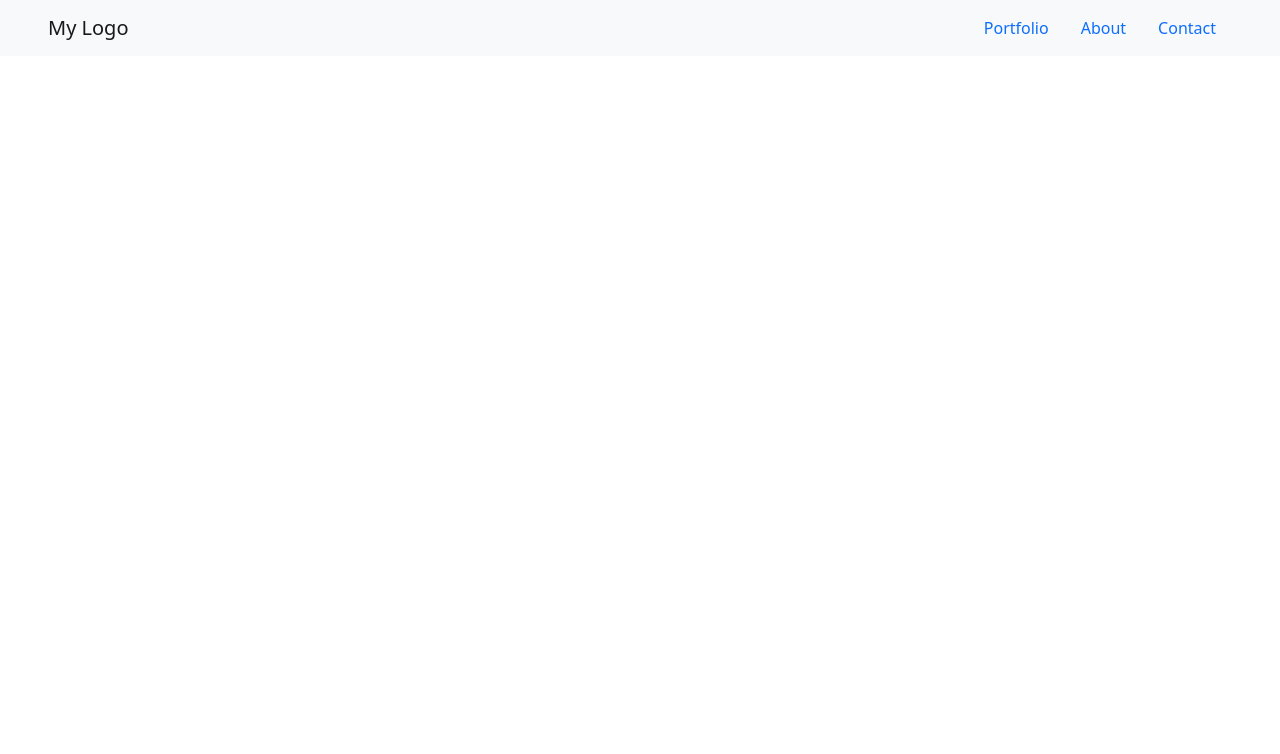
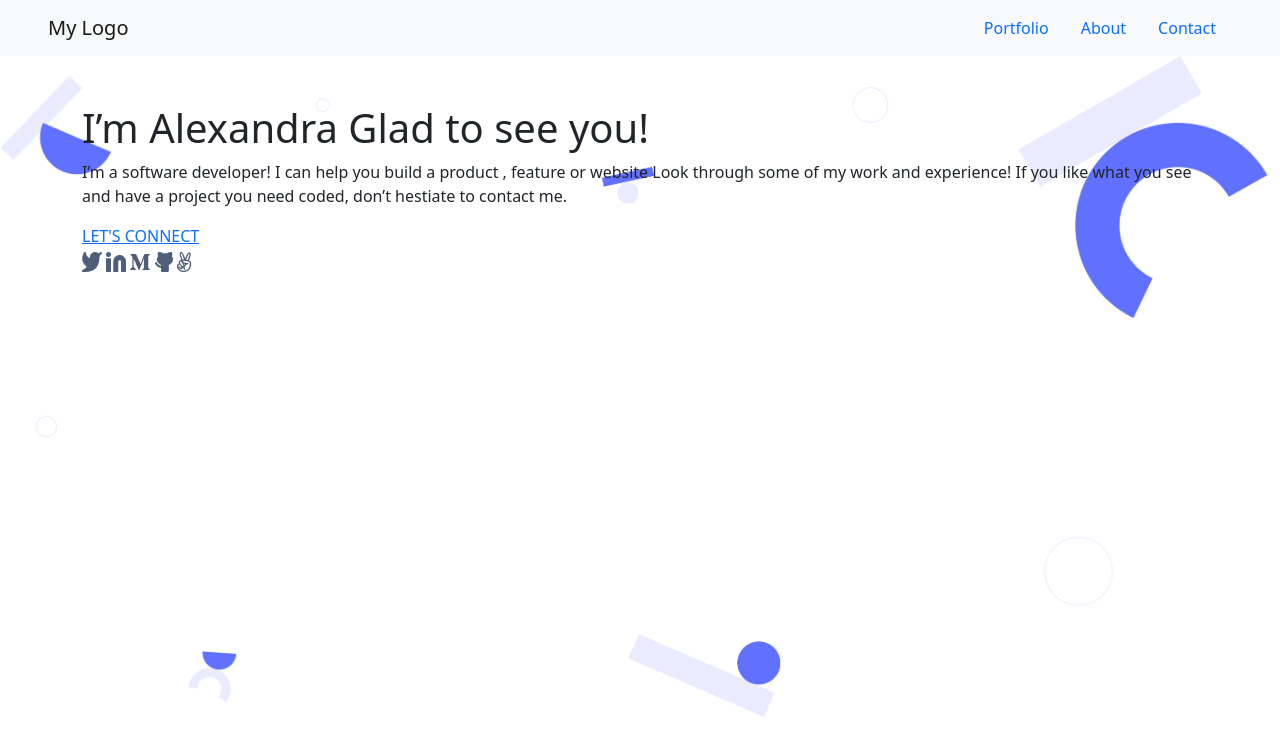
Before and after one commit to amejid/portfolio-bootstrap, a plain HTML site: page index.html in a window 1280 px wide. Drawn offline with nearby package versions, Linux system fonts and the light colour scheme.

Commit message:
header section

```diff
--- a/index.html
+++ b/index.html
@@ -30,7 +30,10 @@
         >
           <span class="navbar-toggler-icon"></span>
         </button>
-        <div class="collapse justify-content-end navbar-collapse" id="navbarSupportedContent">
+        <div
+          class="collapse justify-content-end navbar-collapse"
+          id="navbarSupportedContent"
+        >
           <ul class="nav">
             <li class="nav-item">
               <a class="nav-link" href="#">Portfolio</a>
@@ -45,6 +48,26 @@
         </div>
       </div>
     </nav>
+    <header>
+      <div class="container py-5">
+        <h1>I’m Alexandra Glad to see you!</h1>
+        <p>
+          I’m a software developer! I can help you build a product , feature or
+          website Look through some of my work and experience! If you like what
+          you see and have a project you need coded, don’t hestiate to contact
+          me.
+        </p>
+        <a href="#">LET'S CONNECT</a>
+        <div>
+          <a href=""><img src="images/twitter.png" alt="" /></a>
+          <a href=""><img src="images/Linkedin icon.png" alt="" /></a>
+          <a href=""><img src="images/medium.png" alt="" /></a>
+          <a href=""><img src="images/github.png" alt="" /></a>
+          <a href=""><img src="images/angellist.png" alt="" /></a>
+        </div>
+      </div>
+    </header>
+
     <!-- JavaScript Bundle with Popper -->
     <script
       src="https://cdn.jsdelivr.net/npm/bootstrap@5.2.0-beta1/dist/js/bootstrap.bundle.min.js"
--- a/style.css
+++ b/style.css
@@ -0,0 +1,6 @@
+header {
+   background-image: url(images/Header-bg@2x.png);
+   background-size: contain;
+   height: 100vh;
+   background-repeat: no-repeat;
+}
```
Also changed, not shown: images/Header-bg@2x.png (added), images/Linkedin icon.png (added), images/angellist.png (added), images/github.png (added), images/medium.png (added), images/twitter.png (added).
